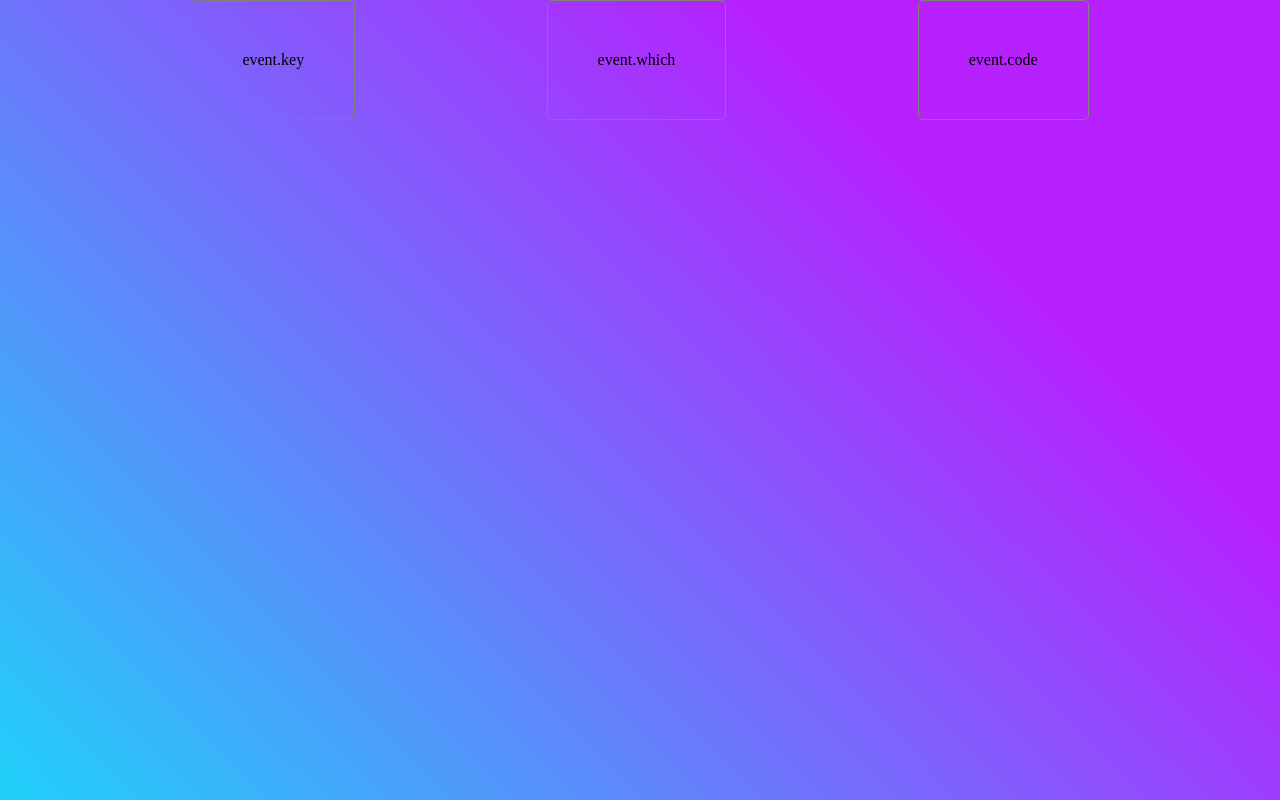
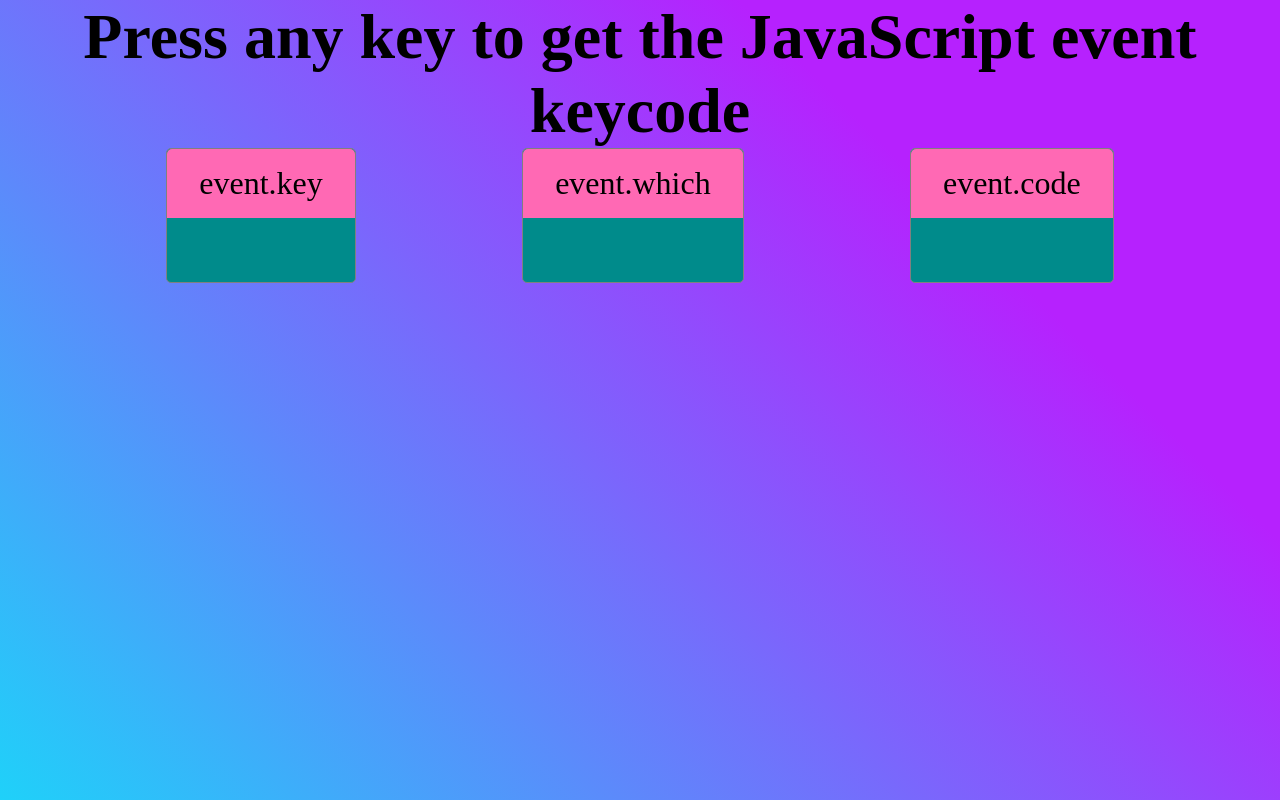
Before and after one commit to travelling-matt/key-code-challenge, a plain HTML site: page index.html in a window 1280 px wide. Drawn offline with Linux system fonts and the light colour scheme.

Commit message:
works needs tweaking

```diff
--- a/app.js
+++ b/app.js
@@ -2,6 +2,9 @@ const which = document.getElementById("which");
 const key = document.getElementById("key");
 const whichSmall = document.getElementById("which-small");
 const code = document.getElementById("code");
+const wrapper = document.getElementById("wrapper")
+//const location = document.getElementById("location");
+const welcome = document.getElementById("welcome")
 
 document.addEventListener("keypress", (e) => {
     console.log(e);
@@ -9,9 +12,14 @@ document.addEventListener("keypress", (e) => {
     console.log(e.charCode);
     console.log(e.key);
     console.log(e.code);
+    //console.log(e.location);
 
     which.innerHTML = `<p>${e.charCode}</p>`;
     key.innerHTML = `<p>${e.key}</p>`;
     whichSmall.innerHTML = `<p>${e.charCode}</p>`;
     code.innerHTML = `<p>${e.code}</p>`;
+    welcome.innerHTML =`<h1></h1>`;
+
+    //location.innerHTML = `<p>${e.location}</p>`;
+
 })
--- a/index.html
+++ b/index.html
@@ -7,28 +7,38 @@
 </head>
 <body>
     <div class="wrapper">
+        <div class="welcome" id="welcome">
+            <h1>Press any key to get the JavaScript event keycode</h1>
+        </div>
         <div class="header" id="which">
         </div>
         <div class="flex">
             <div class="box">
-                <div>
+                <div class="box-title">
                     <p>event.key</p>
                 </div>
-                <div class="subLeft" id="key">
+                <div class="subLeft box-result" id="key">
+                </div>
+            </div>
+            <!--<div class="box">
+                <div class="box-title">
+                    <p>event.location</p>
+                </div>
+                <div class="subCenterL box-result" id="location">
+                </div>
+            </div>-->
+            <div class="box">
+                <div class="box-title">
+                    <p>event.which</p>
+                </div>
+                <div class="subCenterR box-result" id="which-small">
                 </div>
             </div>
             <div class="box">
-                <div>
-                    <p>event.which</p>
-                </div>
-                <div class="subCenter" id="which-small">
-                </div>
-            </div>
-            <div class="box">
-                <div>
+                <div class="box-title">
                     <p>event.code</p>
                 </div>
-                <div class="subRight" id="code">
+                <div class="subRight box-result" id="code">
                 </div>
             </div>
         </div>
--- a/style.css
+++ b/style.css
@@ -1,38 +1,57 @@
 * {
-        box-sizing: border-box;
-        padding: 0;
-        margin: 0;
+    text-align: center;
+    box-sizing: border-box;
+    padding: 0;
+    margin: 0;
+
     }
 
-    body {
-    text-align: center;
+body {
+    font-size: 2em;
 }
 
 .wrapper {
+    /*display: none;*/
     height: 100vh;
-    background-color: #1fd1f9;
     background-image: linear-gradient(45deg, #1fd1f9 0%, #b621fe 74%);
 }
 
 .header {
-
+    font-size: 12em;
 }
 
 .flex {
     display: flex;
     flex-direction: row;
     justify-content: space-evenly;
+    overflow: hidden;
 }
 
 .box {
     display:flex;
     flex-direction: column;
+    background-color: darkcyan;
     border: thin solid grey;
     border-radius: 5px;
-    padding: 50px;
 }
 
-.subCenter {
+.box-title {
+    background-color: hotpink;
+    border-radius: 5px 5px 0px 0px;
+    align-self: flex-start;
+    padding: .5em 1em;
+}
+
+.box-result {
+    align-self: center;
+    padding: 1em 1em;
+}
+
+.subCenterL {
+
+}
+
+.subCenterR {
 
 }
 
```
